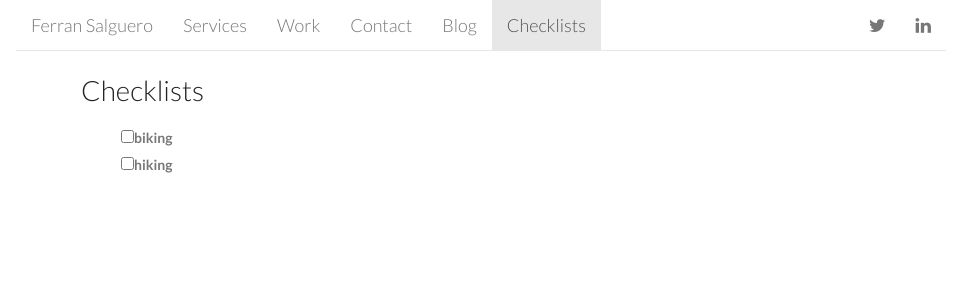
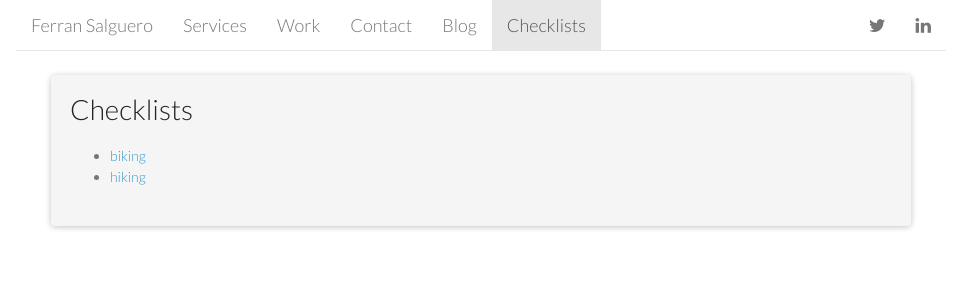
Before and after one commit to FerranSalguero/ferransalguero.github.io, a Jekyll site: the page built from checklists/index.md, in a window 1280 px wide. Shown: the top 300 px of the page, without its empty margins (159-1121 px from the left). Built offline with Jekyll 4.4.1, drawn with Linux system fonts in a browser that asks for light colours; nearby versions of some CDN libraries; Markdown is read by kramdown in place of the engine named in the settings.

Commit message:
card checklists

```diff
--- a/_includes/head.html
+++ b/_includes/head.html
@@ -35,7 +35,7 @@
 	{% endif %}
 	<!-- <link rel="stylesheet" href="/css/code.css" type="text/css"> -->
 	<script src="https://code.jquery.com/jquery-1.11.2.min.js"></script>
-	<script src="/js/slash.js" async></script>
+	<!--<script src="/js/slash.js" async></script>-->
 
 	{% if page.private %}
 	<script src="/javascripts/checklists.js"></script>
--- a/_layouts/checklists.html
+++ b/_layouts/checklists.html
@@ -2,8 +2,8 @@
 layout: default
 ---
 
-<div class="container">
-	<div class="col-xs-12">
+<div class="container checklists">
+	<div class="col-xs-12 well shadow">
 		{{ content | replace: '<li>[ ]', '<li class = "box">' | replace: '<li>[x]', '<li class = "box_done">'  }}
 	</div>
 </div>
--- a/checklists/index.md
+++ b/checklists/index.md
@@ -1,16 +1,21 @@
 ---
-layout: checklists
+layout: default
 private: true
+title: Checklists
 all_lists:
-    - biking
-    - hiking
+- biking
+- hiking
 ---
 
-Checklists
-==========
-
-<ul>
-    {% for list in page.all_lists %}
-    <li><a href="/checklists/{{ list }}.html">{{ list }}</a></li>
-    {% endfor %}
-</ul>
+<div class="container">
+    <div class="row">
+        <div class="col-xs-12 well shadow">
+            <h1>Checklists</h1>
+            <ul class="">
+                {% for list in page.all_lists %}
+                <li><a href="/checklists/{{ list }}.html">{{ list }}</a></li>
+                {% endfor %}
+            </ul>
+        </div>
+    </div>
+</div>
--- a/javascripts/checklists.js
+++ b/javascripts/checklists.js
@@ -1,7 +1,4 @@
 $(function() {
-	$(".wrapper li").each(function() {
-		var that = $(this);
-		that.text(that.text().replace("[ ]", ""));
-	}).prepend("<input type='checkbox' />").wrapInner("<label></label>");
+	$("li.box").prepend("<input type='checkbox' />").wrapInner("<label></label>");
 	;
 });
--- a/stylesheets/checklists.css
+++ b/stylesheets/checklists.css
@@ -1,3 +1,3 @@
-ul {
+.checklists ul {
 	list-style-type: none;
 }
```
Also changed, not shown: checklists/biking.md (+1 -1 lines).
